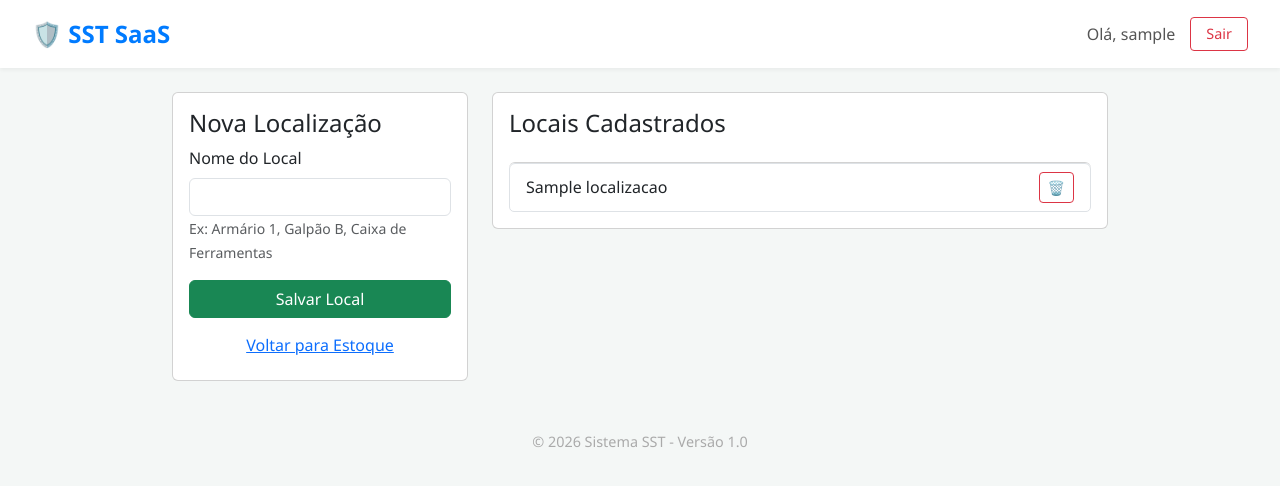
After one commit to andreprog02/saas_sst, a Django app: page /config/locais/ in a window 1280 px wide. The commit adds this page. Shown: the top 486 px of the page. Run offline with Django 5.2, Linux system fonts and the light colour scheme; a user stored in the database is signed in; tables that the repository leaves empty hold one stand-in row (values such as "Sample post").

Commit message:
atualização

```diff
--- a/core/forms.py
+++ b/core/forms.py
@@ -1,17 +1,13 @@
-# core/forms.py
 from django import forms
 from django.contrib.auth.models import User
-from .models import Empresa, Funcionario, Setor, NormaRegulamentadora
-
-
+from django.db import transaction
+# Importamos os novos modelos aqui
+from .models import Empresa, Funcionario, Setor, NormaRegulamentadora, EPI, TipoEPI, Localizacao
 
 class CadastroSaaSForm(forms.Form):
-    # Dados do Usuário (Login)
     username = forms.CharField(label="Seu Nome", max_length=150)
     email_login = forms.EmailField(label="E-mail de Login")
     password = forms.CharField(widget=forms.PasswordInput, label="Senha")
-
-    # Dados da Empresa (Tenant)
     nome_empresa = forms.CharField(label="Nome da Empresa")
     cnpj = forms.CharField(label="CNPJ")
     telefone = forms.CharField(label="Telefone")
@@ -19,56 +15,36 @@ class CadastroSaaSForm(forms.Form):
     endereco = forms.CharField(widget=forms.Textarea(attrs={'rows': 3}), label="Endereço Completo")
 
     def save(self):
-        # Lógica Transacional: Salva tudo ou nada
-        from django.db import transaction
-
         with transaction.atomic():
-            # 1. Cria a Empresa
             empresa = Empresa.objects.create(
                 nome_fantasia=self.cleaned_data['nome_empresa'],
-                razao_social=self.cleaned_data['nome_empresa'], # Simplificado
+                razao_social=self.cleaned_data['nome_empresa'],
                 cnpj=self.cleaned_data['cnpj'],
                 telefone=self.cleaned_data['telefone'],
                 email_contato=self.cleaned_data['email_empresa'],
                 endereco=self.cleaned_data['endereco']
             )
-
-            # 2. Cria o Usuário de Login
             user = User.objects.create_user(
-                username=self.cleaned_data['email_login'], # Usando email como username
+                username=self.cleaned_data['email_login'],
                 email=self.cleaned_data['email_login'],
                 password=self.cleaned_data['password']
             )
-
-            # 3. Cria o Vínculo (Perfil)
             from .models import PerfilUsuario
-            PerfilUsuario.objects.create(
-                usuario=user,
-                empresa=empresa,
-                is_admin=True
-            )
+            PerfilUsuario.objects.create(usuario=user, empresa=empresa, is_admin=True)
             return user
 
-class FuncionarioForm(forms.ModelForm):
-    class Meta:
-        model = Funcionario
-        # Escolhemos quais campos o usuário preenche.
-        # A 'empresa' NÃO entra aqui, pois vamos preencher automaticamente no código (segurança).
-        fields = ['nome', 'cpf', 'cargo', 'setor', 'data_admissao']
-
-        # Dica: Isso faz aparecer um calendáriozinho no navegador
-        widgets = {
-            'data_admissao': forms.DateInput(attrs={'type': 'date'}),
-        }
-
-
 class SetorForm(forms.ModelForm):
+    nrs_obrigatorias = forms.ModelMultipleChoiceField(
+        queryset=NormaRegulamentadora.objects.all(),
+        widget=forms.CheckboxSelectMultiple,
+        required=False,
+        label="NRs Aplicáveis"
+    )
     class Meta:
         model = Setor
-        fields = ['nome', 'epis_obrigatorios', 'nrs_obrigatorias', 'vacinas_necessarias', 'treinamentos']
+        fields = ['nome', 'nrs_obrigatorias', 'epis_obrigatorios', 'vacinas_necessarias', 'treinamentos']
         widgets = {
-            'epis_obrigatorios': forms.Textarea(attrs={'rows': 2, 'placeholder': 'Ex: Bota, Capacete'}),
-            'nrs_obrigatorias': forms.Textarea(attrs={'rows': 2}),
+            'epis_obrigatorios': forms.Textarea(attrs={'rows': 2}),
             'vacinas_necessarias': forms.Textarea(attrs={'rows': 2}),
             'treinamentos': forms.Textarea(attrs={'rows': 2}),
         }
@@ -76,45 +52,34 @@ class SetorForm(forms.ModelForm):
 class FuncionarioForm(forms.ModelForm):
     class Meta:
         model = Funcionario
-        fields = ['nome', 'cpf', 'cargo', 'setor', 'data_admissao'] # 'setor' agora é um dropdown
-        widgets = {
-            'data_admissao': forms.DateInput(attrs={'type': 'date'}),
-        }
+        fields = ['nome', 'cpf', 'cargo', 'setor', 'data_admissao']
+        widgets = {'data_admissao': forms.DateInput(attrs={'type': 'date'})}
 
     def __init__(self, empresa_id, *args, **kwargs):
         super().__init__(*args, **kwargs)
-        # FILTRO DE SEGURANÇA: Só mostra setores da MINHA empresa
         if empresa_id:
             self.fields['setor'].queryset = Setor.objects.filter(empresa_id=empresa_id)
 
-class SetorForm(forms.ModelForm):
-    # CheckboxSelectMultiple faz aparecer várias caixinhas para marcar
-    nrs_obrigatorias = forms.ModelMultipleChoiceField(
-        queryset=NormaRegulamentadora.objects.all(),
-        widget=forms.CheckboxSelectMultiple,
-        required=False,
-        label="Normas Regulamentadoras Aplicáveis"
-    )
+# --- AQUI ESTÁ A CORREÇÃO PRINCIPAL ---
+class TipoEPIForm(forms.ModelForm):
+    class Meta:
+        model = TipoEPI
+        fields = ['nome']
 
+class LocalizacaoForm(forms.ModelForm):
     class Meta:
-        model = Setor
-        fields = ['nome', 'nrs_obrigatorias', 'epis_obrigatorios', 'vacinas_necessarias', 'treinamentos']
-        widgets = {
-            'epis_obrigatorios': forms.Textarea(attrs={'rows': 2, 'placeholder': 'Ex: Bota, Capacete'}),
-            'vacinas_necessarias': forms.Textarea(attrs={'rows': 2}),
-            'treinamentos': forms.Textarea(attrs={'rows': 2}),
-        }
+        model = Localizacao
+        fields = ['nome']
 
-class FuncionarioForm(forms.ModelForm):
+class EPIForm(forms.ModelForm):
     class Meta:
-        model = Funcionario
-        fields = ['nome', 'cpf', 'cargo', 'setor', 'data_admissao'] # 'setor' agora é um dropdown
-        widgets = {
-            'data_admissao': forms.DateInput(attrs={'type': 'date'}),
-        }
+        model = EPI
+        # AGORA USAMOS OS CAMPOS CERTOS: 'tipo' e 'local'
+        fields = ['tipo', 'local', 'codigo_unico', 'tamanho', 'ca', 'quantidade', 'data_validade']
+        widgets = {'data_validade': forms.DateInput(attrs={'type': 'date'})}
 
     def __init__(self, empresa_id, *args, **kwargs):
         super().__init__(*args, **kwargs)
-        # FILTRO DE SEGURANÇA: Só mostra setores da MINHA empresa
         if empresa_id:
-            self.fields['setor'].queryset = Setor.objects.filter(empresa_id=empresa_id)
+            self.fields['tipo'].queryset = TipoEPI.objects.filter(empresa_id=empresa_id)
+            self.fields['local'].queryset = Localizacao.objects.filter(empresa_id=empresa_id)
--- a/core/views.py
+++ b/core/views.py
@@ -1,12 +1,9 @@
 # core/views.py
-from django.shortcuts import render, redirect
+from django.shortcuts import render, redirect, get_object_or_404
 from django.contrib.auth import login
 from django.contrib.auth.decorators import login_required
-# AQUI ESTAVA O ERRO: Adicione SetorForm e SetorForm
-from .forms import CadastroSaaSForm, FuncionarioForm, SetorForm
-# Importe também o modelo Setor para usar nos filtros depois
-from .models import Funcionario, Setor
-
+from .forms import CadastroSaaSForm, FuncionarioForm, SetorForm, TipoEPIForm, LocalizacaoForm, EPIForm
+from .models import Funcionario, Setor, TipoEPI, Localizacao, EPI
 
 def cadastro_view(request):
     if request.method == 'POST':
@@ -21,20 +18,15 @@ def cadastro_view(request):
 
 @login_required
 def dashboard_view(request):
-    # Garante que o usuário tem um perfil/empresa antes de acessar
     if not hasattr(request.user, 'perfil'):
-        return redirect('cadastro') # Ou outra lógica de segurança
-
+        return redirect('cadastro')
     empresa = request.user.perfil.empresa
     return render(request, 'dashboard.html', {'empresa': empresa})
 
 @login_required
 def lista_funcionarios(request):
-    # Recupera a empresa do usuário logado
     empresa_logada = request.user.perfil.empresa
-    # Filtra: traz só funcionários desta empresa
     funcionarios = Funcionario.objects.filter(empresa=empresa_logada)
-
     return render(request, 'funcionarios_lista.html', {'funcionarios': funcionarios})
 
 @login_required
@@ -45,7 +37,7 @@ def criar_setor(request):
             setor = form.save(commit=False)
             setor.empresa = request.user.perfil.empresa
             setor.save()
-            return redirect('dashboard') # Ou uma lista de setores se preferir
+            return redirect('dashboard')
     else:
         form = SetorForm()
     return render(request, 'setor_form.html', {'form': form})
@@ -53,9 +45,7 @@ def criar_setor(request):
 @login_required
 def criar_funcionario(request):
     empresa_id = request.user.perfil.empresa.id
-
     if request.method == 'POST':
-        # Passamos o empresa_id para o formulário filtrar o dropdown
         form = FuncionarioForm(empresa_id, request.POST)
         if form.is_valid():
             funcionario = form.save(commit=False)
@@ -63,6 +53,83 @@ def criar_funcionario(request):
             funcionario.save()
             return redirect('lista_funcionarios')
     else:
-        form = FuncionarioForm(empresa_id) # Passamos o ID aqui também
+        form = FuncionarioForm(empresa_id)
+    return render(request, 'funcionario_form.html', {'form': form})
 
-    return render(request, 'funcionario_form.html', {'form': form})
+# --- NOVAS VIEWS (CRUD EPIs) ---
+
+@login_required
+def gerenciar_tipos(request):
+    empresa = request.user.perfil.empresa
+    tipos = TipoEPI.objects.filter(empresa=empresa)
+    form = TipoEPIForm(request.POST or None)
+
+    if request.method == 'POST':
+        if 'delete_id' in request.POST:
+            obj = get_object_or_404(TipoEPI, id=request.POST.get('delete_id'), empresa=empresa)
+            obj.delete()
+            return redirect('gerenciar_tipos')
+
+        if form.is_valid():
+            obj = form.save(commit=False)
+            obj.empresa = empresa
+            obj.save()
+            return redirect('gerenciar_tipos')
+
+    return render(request, 'config_tipos_epi.html', {'tipos': tipos, 'form': form})
+
+@login_required
+def gerenciar_locais(request):
+    empresa = request.user.perfil.empresa
+    locais = Localizacao.objects.filter(empresa=empresa)
+    form = LocalizacaoForm(request.POST or None)
+
+    if request.method == 'POST':
+        if 'delete_id' in request.POST:
+            obj = get_object_or_404(Localizacao, id=request.POST.get('delete_id'), empresa=empresa)
+            obj.delete()
+            return redirect('gerenciar_locais')
+
+        if form.is_valid():
+            obj = form.save(commit=False)
+            obj.empresa = empresa
+            obj.save()
+            return redirect('gerenciar_locais')
+
+    return render(request, 'config_locais.html', {'locais': locais, 'form': form})
+
+@login_required
+def lista_epis(request):
+    empresa = request.user.perfil.empresa
+    epis = EPI.objects.filter(empresa=empresa)
+    return render(request, 'epis_lista.html', {'epis': epis})
+
+@login_required
+def criar_editar_epi(request, pk=None):
+    empresa = request.user.perfil.empresa
+
+    if pk:
+        epi = get_object_or_404(EPI, pk=pk, empresa=empresa)
+    else:
+        epi = None
+
+    if request.method == 'POST':
+        form = EPIForm(empresa.id, request.POST, instance=epi)
+        if form.is_valid():
+            obj = form.save(commit=False)
+            obj.empresa = empresa
+            obj.save()
+            return redirect('lista_epis')
+    else:
+        form = EPIForm(empresa.id, instance=epi)
+
+    return render(request, 'epi_form.html', {'form': form})
+
+@login_required
+def deletar_epi(request, pk):
+    empresa = request.user.perfil.empresa
+    epi = get_object_or_404(EPI, pk=pk, empresa=empresa)
+    if request.method == 'POST':
+        epi.delete()
+        return redirect('lista_epis')
+    return render(request, 'confirmar_delete.html', {'obj': epi})
--- a/saas_sst/settings.py
+++ b/saas_sst/settings.py
@@ -130,3 +130,9 @@ STATIC_URL = 'static/'
 # https://docs.djangoproject.com/en/5.1/ref/settings/#default-auto-field
 
 DEFAULT_AUTO_FIELD = 'django.db.models.BigAutoField'
+
+# Adicione esta linha:
+LOGIN_URL = '/login/'  # Diz ao Django para redirecionar para /login/ e não /accounts/login/
+
+LOGIN_REDIRECT_URL = '/'
+LOGOUT_REDIRECT_URL = '/login/'
--- a/saas_sst/urls.py
+++ b/saas_sst/urls.py
@@ -1,29 +1,41 @@
 from django.contrib import admin
-from django.urls import path, include
-from core.views import cadastro_view, dashboard_view
+from django.urls import path
 from django.contrib.auth import views as auth_views
-from core.views import criar_setor # Adicione no import
-from core.views import dashboard_view, cadastro_view, lista_funcionarios, criar_funcionario
+
+# IMPORTAÇÃO CORRETA DE TODAS AS VIEWS
+from core.views import (
+    cadastro_view,
+    dashboard_view,
+    criar_setor,
+    lista_funcionarios,
+    criar_funcionario,
+    # Novas views importadas aqui:
+    lista_epis,
+    criar_editar_epi,
+    deletar_epi,
+    gerenciar_tipos,
+    gerenciar_locais
+)
 
 urlpatterns = [
     path('admin/', admin.site.urls),
 
-    # Rota de Login (Usa o padrão do Django)
     path('login/', auth_views.LoginView.as_view(template_name='registration/login.html'), name='login'),
     path('logout/', auth_views.LogoutView.as_view(), name='logout'),
-
-    # Rota de Cadastro (Novo Usuário)
     path('cadastrar/', cadastro_view, name='cadastro'),
-
-    # Página Inicial (Dashboard)
     path('', dashboard_view, name='dashboard'),
 
     path('setores/novo/', criar_setor, name='criar_setor'),
+    path('funcionarios/', lista_funcionarios, name='lista_funcionarios'),
+    path('funcionarios/novo/', criar_funcionario, name='criar_funcionario'),
 
-    # ... as outras ...
-    path('funcionarios/', lista_funcionarios, name='lista_funcionarios'),
-    path('funcionarios/novo/', criar_funcionario, name='criar_funcionario'), # Nova rota
+    # ROTAS DE CONFIGURAÇÃO (Tipos e Locais)
+    path('config/tipos-epi/', gerenciar_tipos, name='gerenciar_tipos'),
+    path('config/locais/', gerenciar_locais, name='gerenciar_locais'),
 
-
-
+    # ROTAS DE EPI (CRUD Completo)
+    path('estoque/', lista_epis, name='lista_epis'),
+    path('estoque/novo/', criar_editar_epi, name='criar_epi'),
+    path('estoque/editar/<int:pk>/', criar_editar_epi, name='editar_epi'),
+    path('estoque/deletar/<int:pk>/', deletar_epi, name='deletar_epi'),
 ]
--- /dev/null
+++ b/templates/config_locais.html
@@ -0,0 +1,59 @@
+{% extends 'dashboard.html' %}
+
+{% block content %}
+<div class="container mt-4 row">
+    <div class="col-md-4">
+        <div class="card p-3">
+            <h4>Nova Localização</h4>
+            <form method="post">
+                {% csrf_token %}
+
+                <div class="mb-3">
+                    <label for="{{ form.nome.id_for_label }}" class="form-label">Nome do Local</label>
+                    {{ form.nome }}
+                    <small class="text-muted">Ex: Armário 1, Galpão B, Caixa de Ferramentas</small>
+                </div>
+
+                <button type="submit" class="btn btn-success w-100">Salvar Local</button>
+            </form>
+            <a href="{% url 'lista_epis' %}" class="btn btn-link mt-2 w-100">Voltar para Estoque</a>
+        </div>
+    </div>
+
+    <div class="col-md-8">
+        <div class="card p-3">
+            <h4>Locais Cadastrados</h4>
+
+            {% if locais %}
+                <ul class="list-group mt-3">
+                    {% for local in locais %}
+                    <li class="list-group-item d-flex justify-content-between align-items-center">
+                        {{ local.nome }}
+
+                        <form method="post" style="display:inline;" onsubmit="return confirm('Tem certeza que deseja apagar este local?');">
+                            {% csrf_token %}
+                            <input type="hidden" name="delete_id" value="{{ local.id }}">
+                            <button type="submit" class="btn btn-sm btn-outline-danger" title="Excluir">
+                                🗑️
+                            </button>
+                        </form>
+                    </li>
+                    {% endfor %}
+                </ul>
+            {% else %}
+                <div class="alert alert-info mt-3">
+                    Nenhum local cadastrado ainda.
+                </div>
+            {% endif %}
+        </div>
+    </div>
+</div>
+
+<script>
+    var inputs = document.querySelectorAll('input[type="text"]');
+    inputs.forEach(function(input) {
+        input.classList.add('form-control');
+    });
+</script>
+
+{% endblock %}
--- a/templates/dashboard.html
+++ b/templates/dashboard.html
@@ -4,6 +4,8 @@
     <meta charset="UTF-8">
     <meta name="viewport" content="width=device-width, initial-scale=1.0">
     <title>Dashboard SST - Visão Geral</title>
+    <link href="https://cdn.jsdelivr.net/npm/bootstrap@5.3.0/dist/css/bootstrap.min.css" rel="stylesheet">
+
     <style>
         /* --- Reset e Base --- */
         body {
@@ -22,6 +24,7 @@
             justify-content: space-between;
             align-items: center;
             box-shadow: 0 2px 4px rgba(0,0,0,0.05);
+            margin-bottom: 20px;
         }
         .logo {
             font-size: 1.5rem;
@@ -81,44 +84,24 @@
         }
 
         /* --- Card Genérico --- */
-        .card {
+        .card-custom {
             background: white;
             border-radius: 8px;
             padding: 25px;
             box-shadow: 0 4px 6px rgba(0,0,0,0.05);
             transition: transform 0.2s;
+            height: 100%; /* Garante altura igual */
         }
-        .card:hover {
+        .card-custom:hover {
             transform: translateY(-2px);
         }
-        .card h3 {
+        .card-custom h3 {
             margin-top: 0;
             color: #007bff;
             display: flex;
             align-items: center;
             gap: 10px;
         }
-
-        /* --- Card da Empresa --- */
-        .company-info p {
-            margin: 8px 0;
-            border-bottom: 1px solid #eee;
-            padding-bottom: 8px;
-        }
-        .company-info strong {
-            color: #555;
-            width: 80px;
-            display: inline-block;
-        }
-        .badge {
-            display: inline-block;
-            padding: 4px 8px;
-            border-radius: 4px;
-            font-size: 0.8rem;
-            font-weight: bold;
-        }
-        .badge-success { background-color: #d4edda; color: #155724; }
-        .badge-danger { background-color: #f8d7da; color: #721c24; }
 
         /* --- Botões de Ação (Menu) --- */
         .action-list {
@@ -150,19 +133,23 @@
             font-size: 1.2rem;
         }
 
+        /* Links sem decoração */
+        a { text-decoration: none; }
+
         /* --- Rodapé --- */
         footer {
             text-align: center;
             margin-top: 50px;
             color: #aaa;
             font-size: 0.9rem;
+            padding-bottom: 20px;
         }
     </style>
 </head>
 <body>
 
     <header>
-        <a href="#" class="logo">🛡️ SST SaaS</a>
+        <a href="{% url 'dashboard' %}" class="logo">🛡️ SST SaaS</a>
         <div class="user-menu">
             <span class="user-name">Olá, {{ user.username }}</span>
             <form action="{% url 'logout' %}" method="post" style="display:inline;">
@@ -171,6 +158,8 @@
             </form>
         </div>
     </header>
+
+    {% block content %}
 
     <div class="container">
 
@@ -181,7 +170,7 @@
 
         <div class="dashboard-grid">
 
-            <div class="card company-info">
+            <div class="card-custom company-info">
                 <h3>🏢 Minha Empresa</h3>
                 {% if empresa %}
                     <p><strong>Nome:</strong> {{ empresa.nome_fantasia }}</p>
@@ -189,12 +178,12 @@
                     <p>
                         <strong>Status:</strong>
                         {% if empresa.ativo %}
-                            <span class="badge badge-success">Ativa</span>
+                            <span class="badge bg-success">Ativa</span>
                         {% else %}
-                            <span class="badge badge-danger">Inativa</span>
+                            <span class="badge bg-danger">Inativa</span>
                         {% endif %}
                     </p>
-                    <p style="border:none; color:#888; font-size:0.9rem;">
+                    <p style="border:none; color:#888; font-size:0.9rem; margin-top:10px;">
                         📍 {{ empresa.endereco }}
                     </p>
                 {% else %}
@@ -203,7 +192,7 @@
                 {% endif %}
             </div>
 
-            <div class="card">
+            <div class="card-custom">
                 <h3>🚀 Ações Rápidas</h3>
                 <ul class="action-list">
                     <li>
@@ -227,7 +216,7 @@
                 </ul>
             </div>
 
-            <div class="card">
+            <div class="card-custom">
                 <h3>📊 Gestão</h3>
                 <ul class="action-list">
                     <li>
@@ -237,20 +226,20 @@
                         </a>
                     </li>
                     <li>
-                        <a href="#" class="btn-action" style="opacity: 0.6; cursor: not-allowed;">
-                            Gerenciar EPIs (Em breve)
+                        <a href="{% url 'lista_epis' %}" class="btn-action">
+                            Gerenciar Estoque de EPIs
                             <span>🦺</span>
                         </a>
                     </li>
                 </ul>
             </div>
 
-        </div>
+        </div> </div> {% endblock %}
 
-        <footer>
-            &copy; 2026 Sistema SST - Versão 1.0
-        </footer>
-    </div>
+    <footer>
+        &copy; 2026 Sistema SST - Versão 1.0
+    </footer>
 
+    <script src="https://cdn.jsdelivr.net/npm/bootstrap@5.3.0/dist/js/bootstrap.bundle.min.js"></script>
 </body>
 </html>
```
Also changed, not shown: core/models.py (+30 -0 lines), templates/config_tipos_epi.html (added, +33 -0 lines), templates/confirmar_delete.html (added, +14 -0 lines), templates/epi_form.html (added, +40 -0 lines), templates/epis_lista.html (added, +44 -0 lines), core/migrations/0001_initial.py, core/migrations/0002_funcionario_ativo_funcionario_cargo_and_more.py (deleted), core/migrations/0003_setor_alter_funcionario_setor.py (deleted), core/migrations/0004_normaregulamentadora_alter_setor_epis_obrigatorios_and_more.py (deleted).
